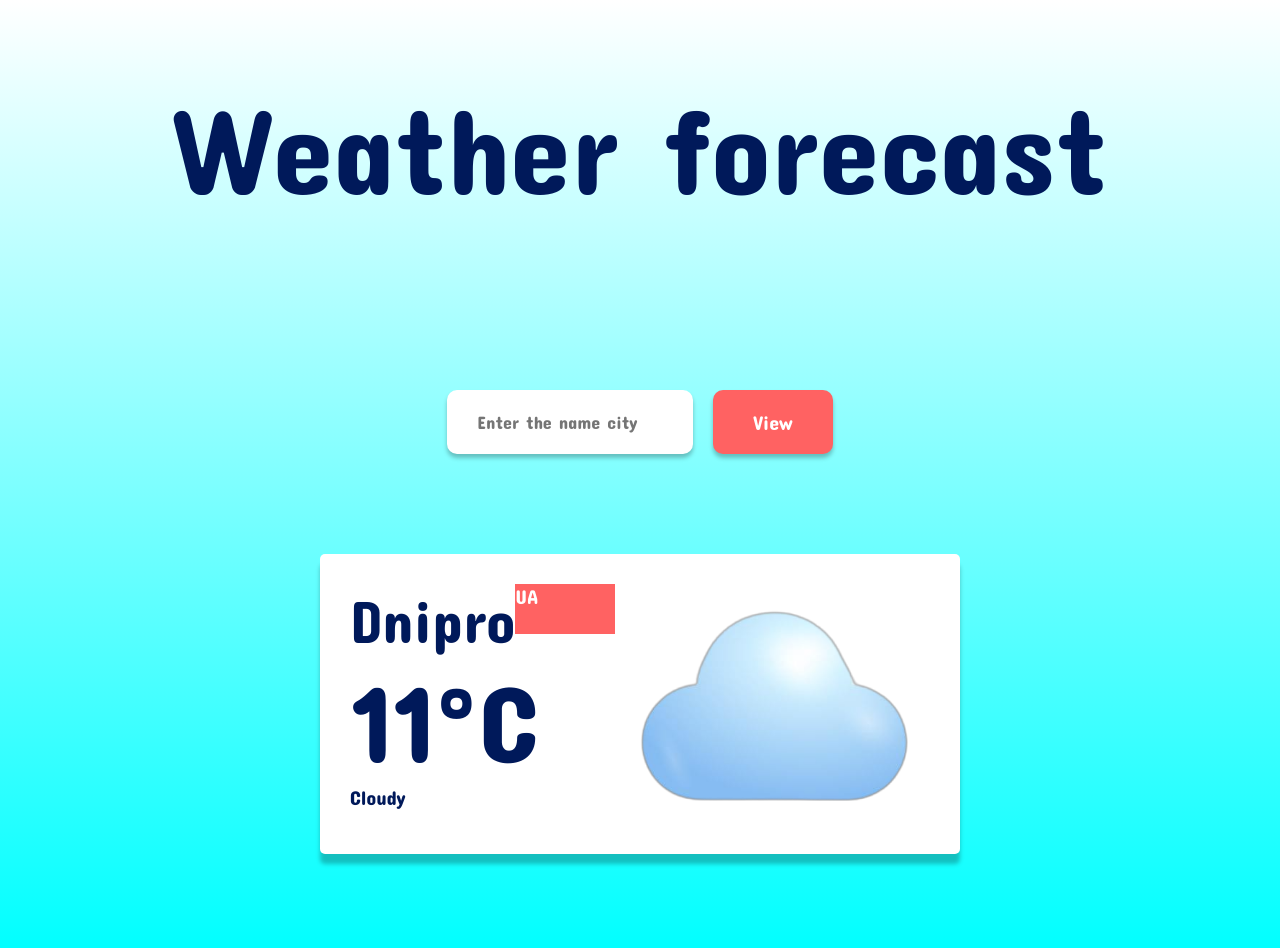
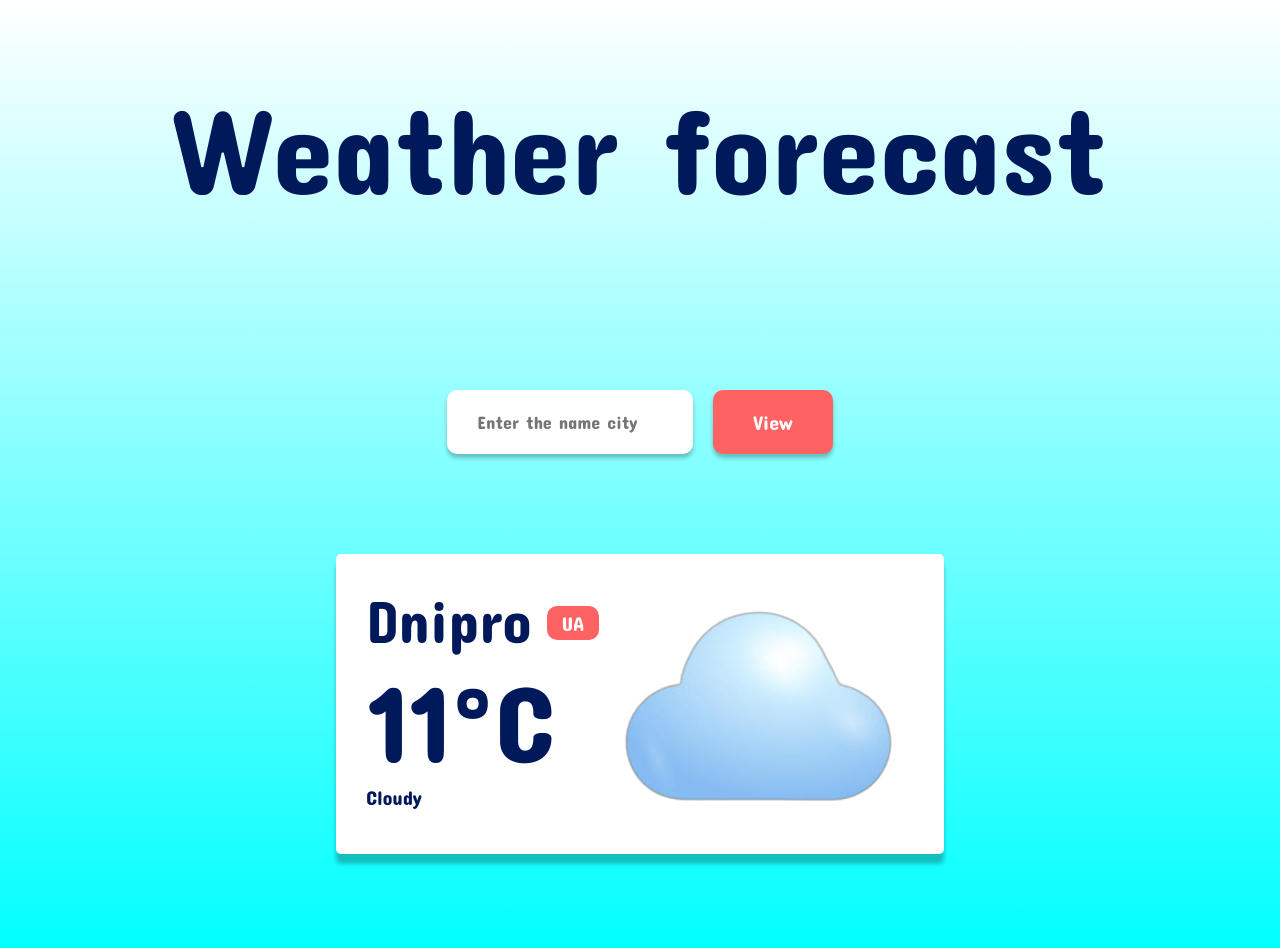
Before and after one commit to micromoleckula/weather, a plain HTML site: page index.html in a window 1280 px wide. Drawn offline with Linux system fonts and the light colour scheme; no server answers.

Commit message:
10.10.2023

```diff
--- a/css/styles.css
+++ b/css/styles.css
@@ -73,7 +73,6 @@ body {
 
 .card::before {
   max-width: 720px;
-  max-height: ;
 }
 
 .left__card {
@@ -91,11 +90,15 @@ body {
 }
 
 .country {
+  position: relative;
+  margin-left: 15px;
+  bottom: 15px;
   color: #FFF;
   font-size: 20px;
   text-transform: uppercase;
-  width: 100px;
-  height: 50px;
+  margin-top: auto;
+  padding: 5px 15px;
+  border-radius: 10px;
   color: #FFF;
   background: #FF6262;
 }
--- a/main.js
+++ b/main.js
@@ -0,0 +1,13 @@
+const apiKey = 'd3057b3385514ca5a93185410230910';
+
+
+// http://api.weatherapi.com/v1/current.json?key=d3057b3385514ca5a93185410230910&q=Dnipro&aqi=no
+
+
+const query = `http://api.weatherapi.com/v1/current.json?key=${apiKey}&q=Dnipro&aqi=no`
+
+fetch(query).then((response) => {
+  return response.json()
+}).then((data) => {
+  console.log(data);
+})
```
